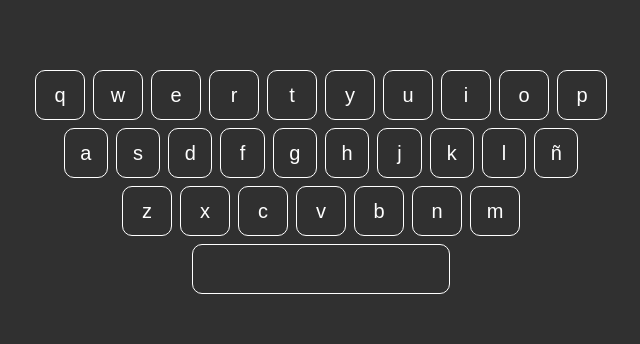
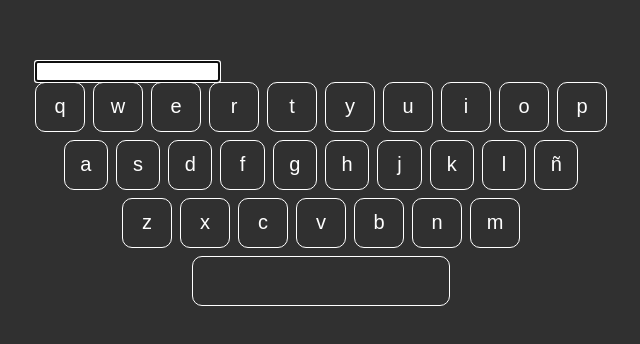
Before and after one commit to Iv4nTech/typing-react, a React (Vite) app: page / in a window 1280 px wide. Shown: the part 218-562 px from the top of the page, without its empty margins (319-959 px from the left). Built offline with nearby package versions, Linux system fonts and the light colour scheme.

Commit message:
Create new component InputText

```diff
--- a/src/App.css
+++ b/src/App.css
@@ -2,4 +2,5 @@ body  {
     background-color: rgb(41, 41, 41);
     width: 100vh;
     height: 100vh;
+
 }
--- a/src/App.tsx
+++ b/src/App.tsx
@@ -1,9 +1,13 @@
 import { KeyboardVirtual } from "./components/KeyboardVirtual/KeyboardVirtual"
+import { InputText } from "./components/InputText/InputText"
 import './App.css'
 function App() {
 
     return <>
+    <div>
+      <InputText></InputText>
       <KeyboardVirtual></KeyboardVirtual>
+    </div>
     </>
 
 
--- /dev/null
+++ b/src/components/InputText/InputText.tsx
@@ -0,0 +1,18 @@
+import { useEffect } from "react";
+import { useRef } from "react";
+
+export const InputText = () => {
+
+   const inputRef = useRef<HTMLInputElement>(null);
+
+   useEffect(() => {
+
+        inputRef.current && inputRef.current.focus()
+        window.addEventListener('click', () => {
+            inputRef.current?.focus();
+        })
+
+   })
+
+    return <input ref={inputRef} type="text"></input>;
+}
```
